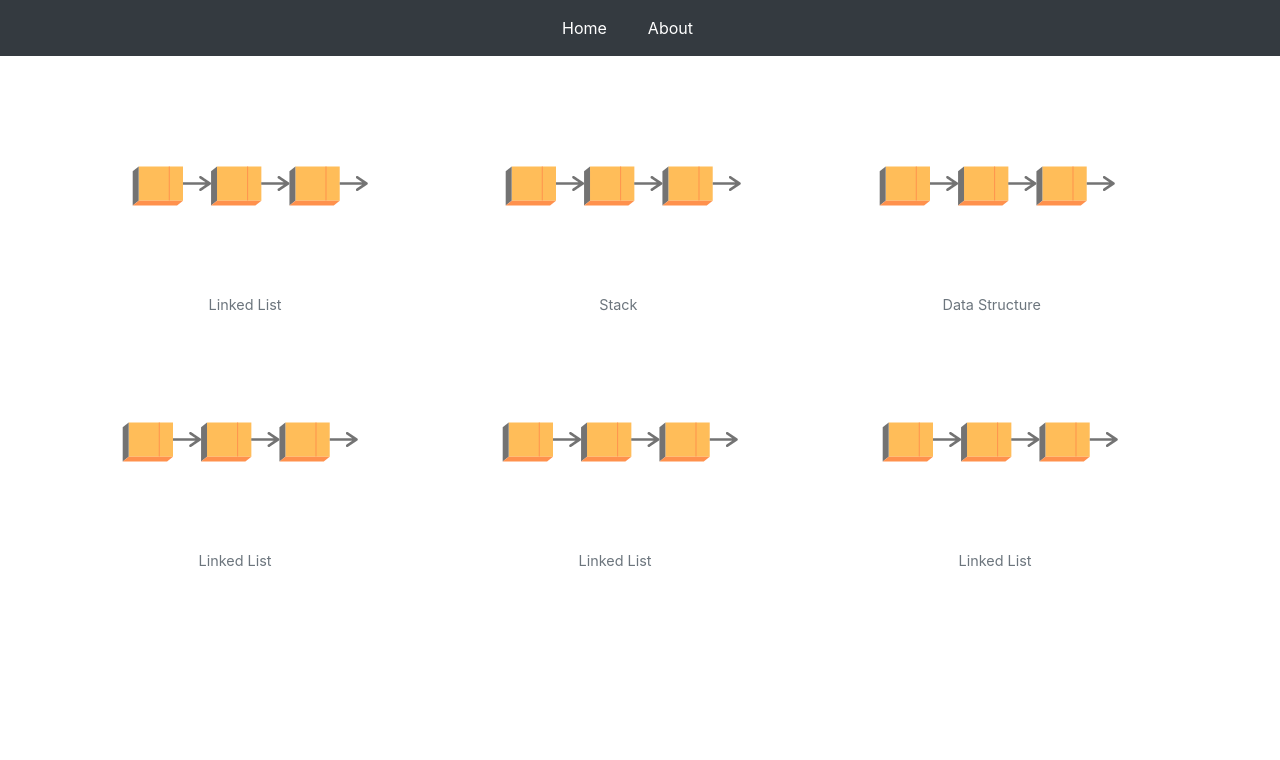
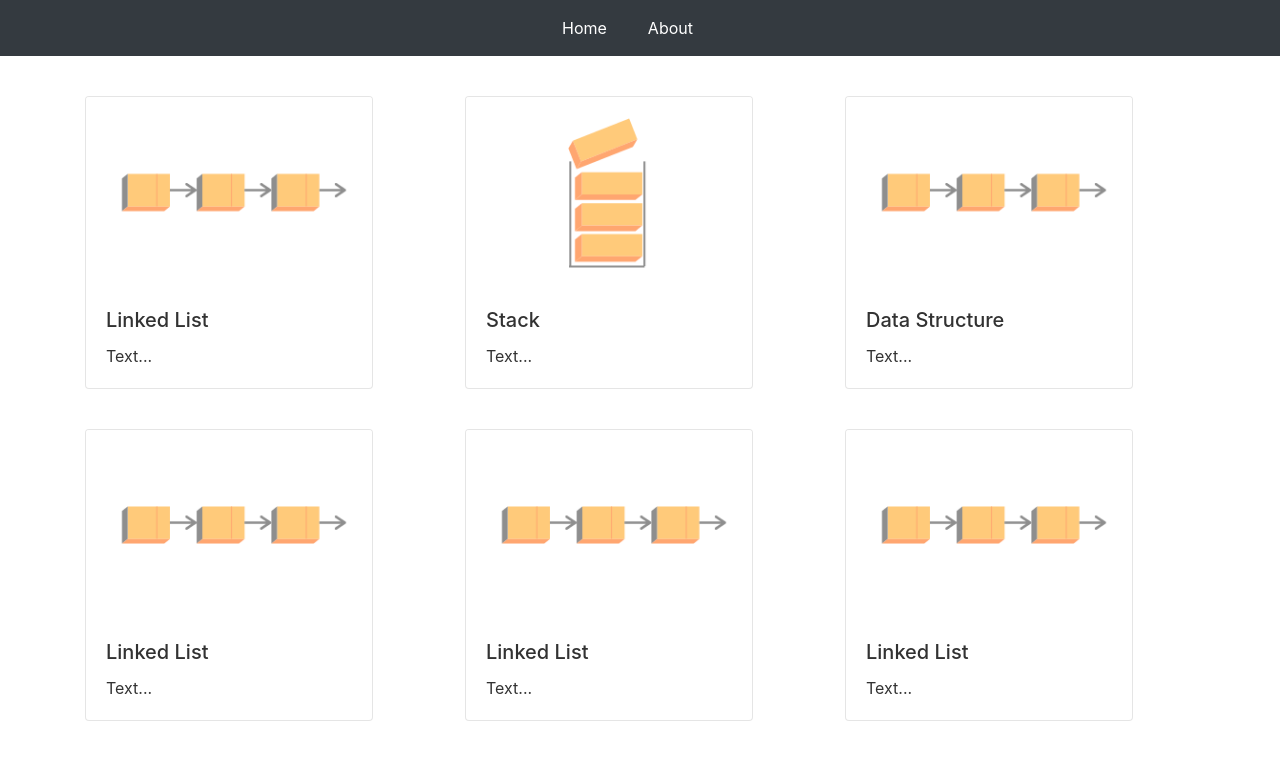
Before and after one commit to IUS-CS/project-dsavy, a React app in the folder src/: page / in a window 1280 px wide. Shown: the top 760 px of the page. Built offline with nearby package versions, Linux system fonts and the light colour scheme.

Commit message:
node component to use with spring, added stack picture, changes to home

```diff
--- a/src/components/Home-image.js
+++ b/src/components/Home-image.js
@@ -2,14 +2,18 @@ import React from 'react';
 import Image from 'react-bootstrap/Image';
 import Figure from 'react-bootstrap/Figure'
 import { Link, Redirect } from 'react-router-dom';
+import Card from 'react-bootstrap/Card'
 
 const ClickableImage = (props) => {
     return (
-        <Link to={props.page}>
-            <Figure className="custom-figure">
-                <Figure.Image src={props.image} fluid />
-                <Figure.Caption style={{ textAlign: 'center' }}>{props.name}</Figure.Caption>
-            </Figure>
+        <Link to={props.page} style={{color:'black', textDecoration:'none'}}>
+            <Card className="custom-card" style={{ width: '18rem' }}>
+                <Card.Img variant="top" src={props.image} />
+                <Card.Body>
+                    <Card.Title>{props.name}</Card.Title>
+                    <Card.Text>{props.description}</Card.Text>
+                </Card.Body>
+            </Card>
         </Link>
     )
 }
--- a/src/components/Home.js
+++ b/src/components/Home.js
@@ -4,16 +4,16 @@ import ClickableImage from './Home-image';
 
 function Home() {
   return (
-      <Container style={{paddingTop:20}}>
-        <Row style={{padding:10}}>
-          <Col><ClickableImage name='Linked List' image='../images/LinkedList.png' page='/linkedlist'/></Col>
-          <Col><ClickableImage name='Stack' image='../images/LinkedList.png' page='/about'/></Col>
-          <Col><ClickableImage name='Data Structure' image='../images/LinkedList.png' page='/about'/></Col>
+      <Container fluid='sm'>
+        <Row style={{paddingTop:40}}>
+          <Col><ClickableImage name='Linked List' image='../images/LinkedList.png' page='/linkedlist' description='Text...'/></Col>
+          <Col><ClickableImage name='Stack' image='../images/Stack.png' page='/about' description='Text...'/></Col>
+          <Col><ClickableImage name='Data Structure' image='../images/LinkedList.png' page='/about' description='Text...'/></Col>
         </Row>
-        <Row>
-        <Col><ClickableImage name='Linked List' image='../images/LinkedList.png' page='/about'/></Col>
-          <Col><ClickableImage name='Linked List' image='../images/LinkedList.png' page='/about'/></Col>
-          <Col><ClickableImage name='Linked List' image='../images/LinkedList.png' page='/about'/></Col>
+        <Row style={{paddingTop:40}}>
+          <Col><ClickableImage name='Linked List' image='../images/LinkedList.png' page='/about' description='Text...'/></Col>
+          <Col><ClickableImage name='Linked List' image='../images/LinkedList.png' page='/about' description='Text...'/></Col>
+          <Col><ClickableImage name='Linked List' image='../images/LinkedList.png' page='/about' description='Text...'/></Col>
         </Row>
       </Container>
   );
--- a/src/components/LinkedList.js
+++ b/src/components/LinkedList.js
@@ -1,53 +1,26 @@
-import React from 'react';
-import { SVG } from '@svgdotjs/svg.js'
+import React, {useState} from 'react';
+import { useSpring, animated, Trail } from 'react-spring';
+import Node from './List-Node';
 
-function LinkedList() {
+const LinkedList = () => {
+    const [key, setKey] = useState(1);
+
+    const scrolling = useSpring({
+      from: { transform: "translate(60%,0)" },
+      to: { transform: "translate(-60%,0)" },
+      config: { duration: 20000 },
+      reset: true,
+      //reverse: key % 2 == 0,
+      onRest: () => {
+        setKey(key + 1);
+      }
+    })
+
     return (
-    <div >
-        <h3 style={{fontFamily: 'arial', padding: '10px'}}>Linked List</h3>
-        {draw()}
-    </div>
+      <div key={key} style={{paddingTop:120}}>
+        <animated.div style={scrolling}><Node/></animated.div>
+      </div>
     )
-}
+  }
 
-function draw() {
-    var draw = SVG().addTo('body')
-    var group = draw.group();
-
-    var rect = draw.rect(50,50).fill('#94beff')
-    group.add(rect);
-
-    var text = draw.text('33').attr({x:22, y:10 });
-    text.font({anchor: 'middle', size: 18});
-    group.add(text);
-    group.move(50,50);
-
-    var line = draw.line(0, 0, 50, 0).move(100, 75)
-    line.stroke({ color: '#94beff', width: 5})
-
-    var group2 = draw.group();
-    var rect2 = draw.rect(50,50).fill('#94beff')
-    group2.add(rect2);
-
-    var text2 = draw.text('31').attr({x:22, y:10 });
-    text2.font({anchor: 'middle', size: 18});
-    group2.add(text2);
-    group2.move(150,50)
-
-    var line2 = draw.line(0, 0, 50, 0).move(200, 75)
-    line2.stroke({ color: '#94beff', width: 5})
-
-    var group3 = draw.group();
-    var rect3 = draw.rect(50,50).fill('#94beff')
-    group3.add(rect3);
-
-    var text3 = draw.text('17').attr({x:22, y:10 });
-    text3.font({anchor: 'middle', size: 18});
-    group3.add(text3);
-    group3.move(250,50)
-
-    var line3 = draw.line(0, 0, 50, 0).move(300, 75)
-    line3.stroke({ color: '#94beff', width: 5})
-}
-
-export default LinkedList
+  export default LinkedList;
--- /dev/null
+++ b/src/components/List-Node.js
@@ -0,0 +1,11 @@
+import React from 'react'
+
+const  Node = (props) => {
+    return(
+        <div className="node">
+            Test
+        </div>
+    )
+}
+
+export default Node;
--- a/src/index.css
+++ b/src/index.css
@@ -2,11 +2,23 @@ body {
     background-color: aquamarine;
 }
 
-.custom-figure {
-    opacity: 1;
-    transition: 0.3s;
+.custom-card {
+    opacity: .8;
+    transition: 0.2s;
 }
 
-.custom-figure:hover {
-    opacity: .7;
+.custom-card:hover {
+    opacity: 1;
+    transform: scale(1.1);
 }
+
+.node {
+    border-radius: 10px;
+    padding-top: .27em;
+    width: 3em;
+    height: 2em;
+    background: linear-gradient(#58C2ED, #1B85DC);
+    text-align: center;
+    color:rgb(243, 240, 240);
+    font-weight:600;
+}
--- a/src/package.json
+++ b/src/package.json
@@ -16,7 +16,8 @@
     "react": "^17.0.1",
     "react-bootstrap": "^1.4.3",
     "react-dom": "^17.0.1",
-    "react-router-dom": "^5.2.0"
+    "react-router-dom": "^5.2.0",
+    "react-spring": "^8.0.27"
   },
   "devDependencies": {
     "@babel/core": "^7.12.13",
```
Also changed, not shown: src/images/Stack.png (added), 1 other file (tests, documents, lock files or other folders).
